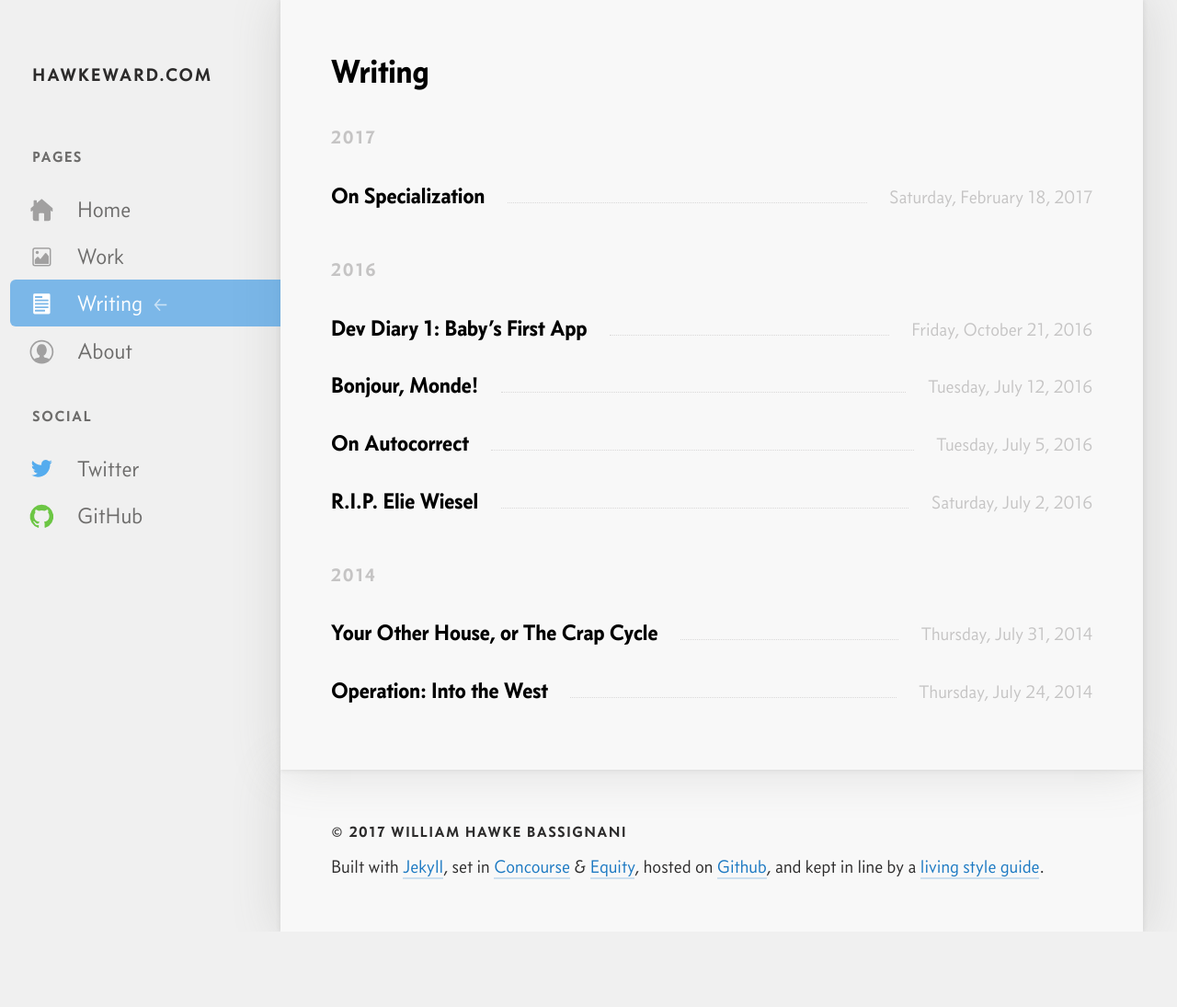
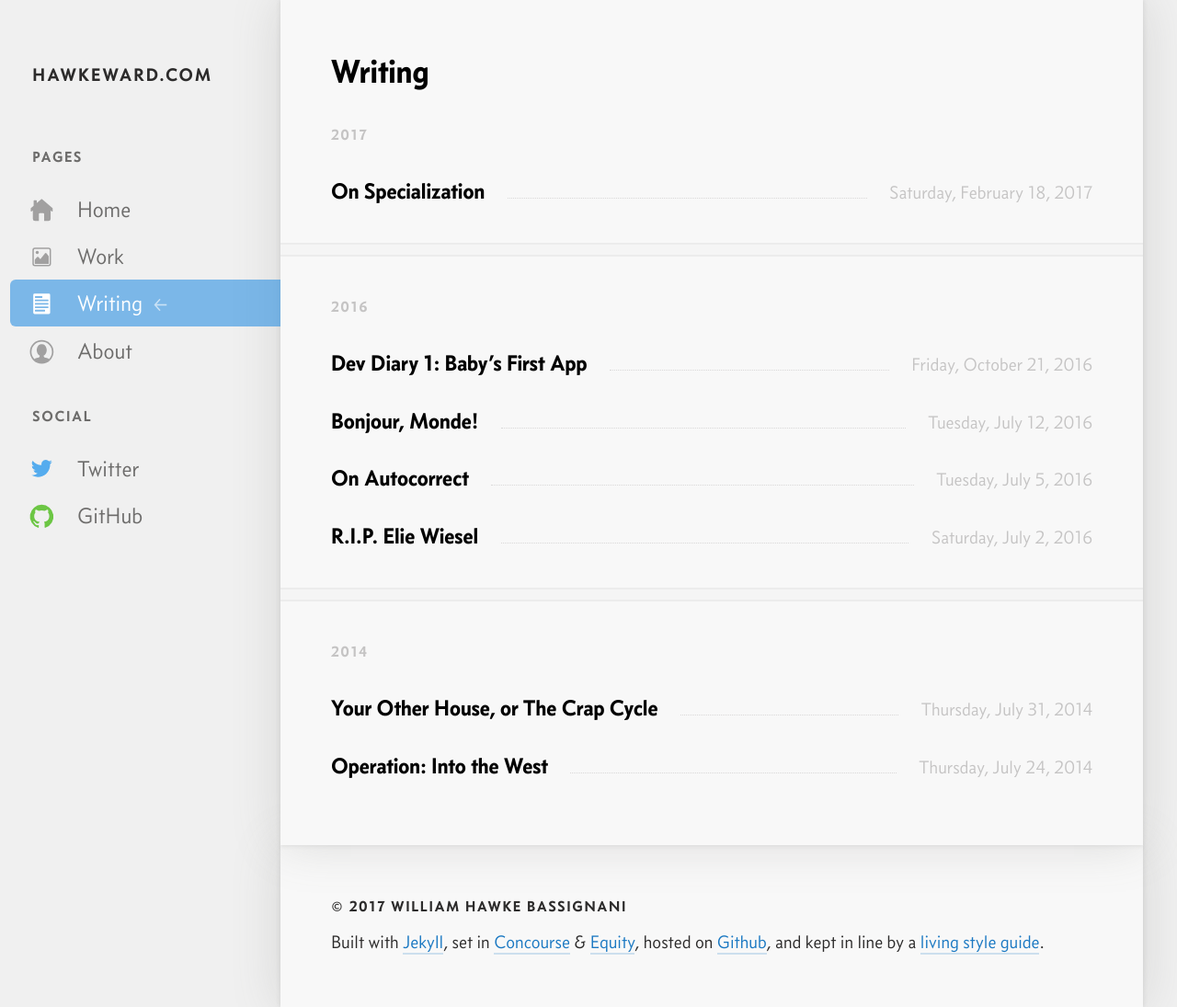
Before and after one commit to whbassignani/whbassignani.github.io, a Jekyll site: the page built from writing/index.html, in a window 1280 px wide. Shown: the whole page at 92% size. Built offline with Jekyll 4.4.1, drawn with Linux system fonts in a browser that asks for light colours; before the commit the page ends 1013 px from its top, so only the background shows below that.

Commit message:
Fixing font-size issues on writing archive page

```diff
--- a/scss/_archive-writing.scss
+++ b/scss/_archive-writing.scss
@@ -1,8 +1,12 @@
 .archive-year {
   @include h4;
   color: $color-ui-light;
-  font-size: size(-1);
   margin-top: size(2);
+}
+
+.archive-divider {
+  margin-bottom: size(3);
+  margin-top: size(0);
 }
 
 .archive-list {
@@ -32,7 +36,7 @@
 
 .archive-post-title {
   @include flex(0 1 auto);
-  font-size: $type-base;
+  font-size: size(0);
   margin: 0;
   margin-right: size(0);
   transition: color $animation-time;
--- a/writing/index.html
+++ b/writing/index.html
@@ -13,6 +13,8 @@
       {% capture nyear %}{{ post.next.date | date: '%Y' }}{% endcapture %}
       {% if year != nyear %}
   </ul>
+
+  <hr class="archive-divider">
 
   <h2 class="archive-year">{{ post.date | date: '%Y' }}</h2>
 
```
